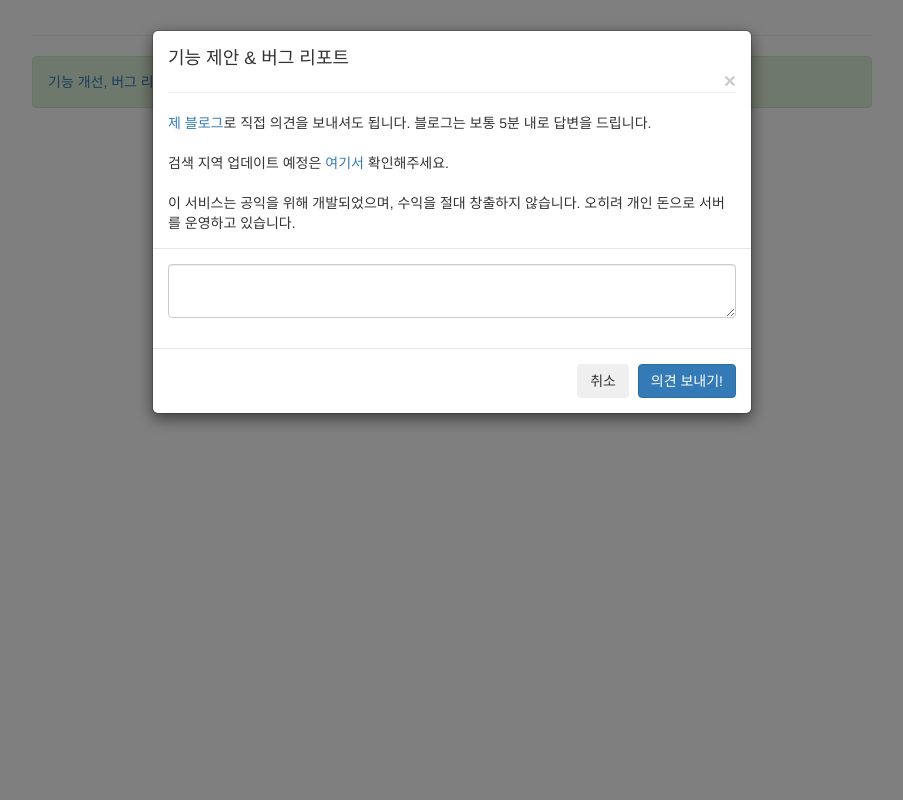
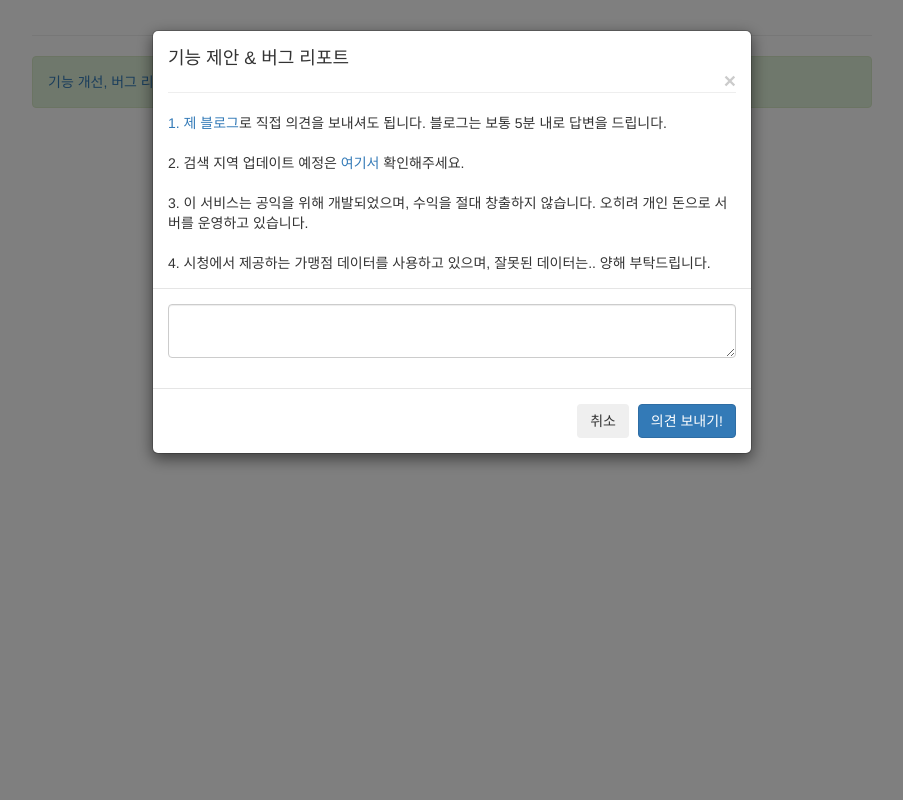
Before and after one commit to alicek106/available-stores-frontend, a Flask app: page / in a window 1280 px wide, after a click on "기능 개선, 버그 리포트는 저에게 알려주세요!". Shown: the whole page, without its empty margins (188-1091 px from the left). Run offline with Flask 2, Linux system fonts and the light colour scheme; parts of the project's set-up code (start-up, migrations or seed data) failed here and were passed over; some libraries are stand-ins or nearby versions.

Commit message:
Add modal text

```diff
--- a/templates/modals.html
+++ b/templates/modals.html
@@ -11,12 +11,15 @@
                     <span aria-hidden="true">&times;</span>
                 </button>
                 <hr>
-                <a href="https://blog.naver.com/alice_k106/221540349140">제 블로그</a>로 직접 의견을 보내셔도 됩니다. 블로그는 보통 5분 내로 답변을
+                <a href="https://blog.naver.com/alice_k106/221540349140">1. 제 블로그</a>로 직접 의견을 보내셔도 됩니다. 블로그는 보통 5분 내로 답변을
                 드립니다.
                 <br><br>
-                검색 지역 업데이트 예정은 <a href="https://blog.naver.com/alice_k106/221541905012">여기서</a> 확인해주세요.
+                2. 검색 지역 업데이트 예정은 <a href="https://blog.naver.com/alice_k106/221541905012">여기서</a> 확인해주세요.
                 <br><br>
-                이 서비스는 공익을 위해 개발되었으며, 수익을 절대 창출하지 않습니다. 오히려 개인 돈으로 서버를 운영하고 있습니다.
+                3. 이 서비스는 공익을 위해 개발되었으며, 수익을 절대 창출하지 않습니다. 오히려 개인 돈으로 서버를 운영하고 있습니다.
+                <br><br>
+
+                4. 시청에서 제공하는 가맹점 데이터를 사용하고 있으며, 잘못된 데이터는.. 양해 부탁드립니다.
             </div>
             <div class="modal-body">
                 <div class="form-group">
```
